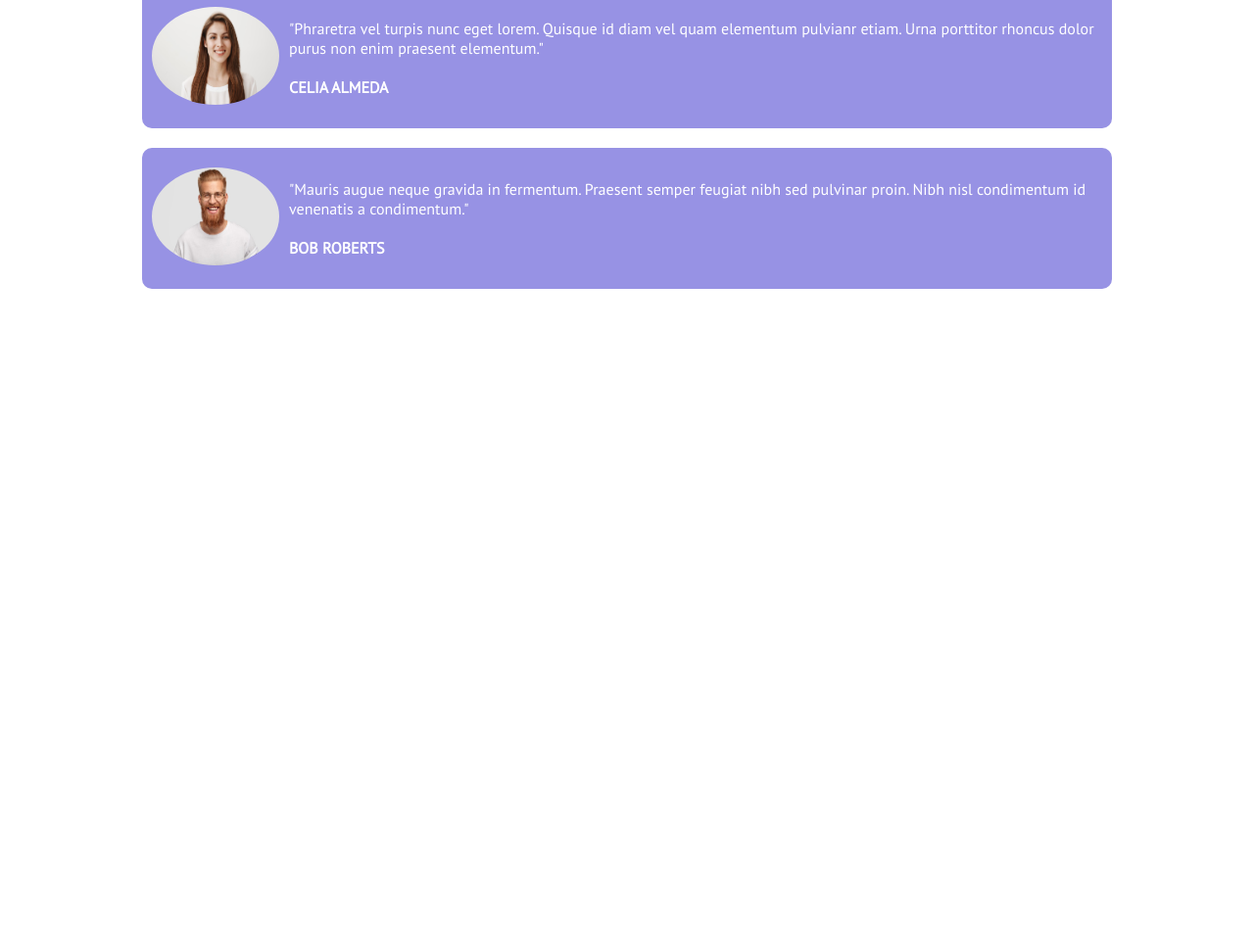
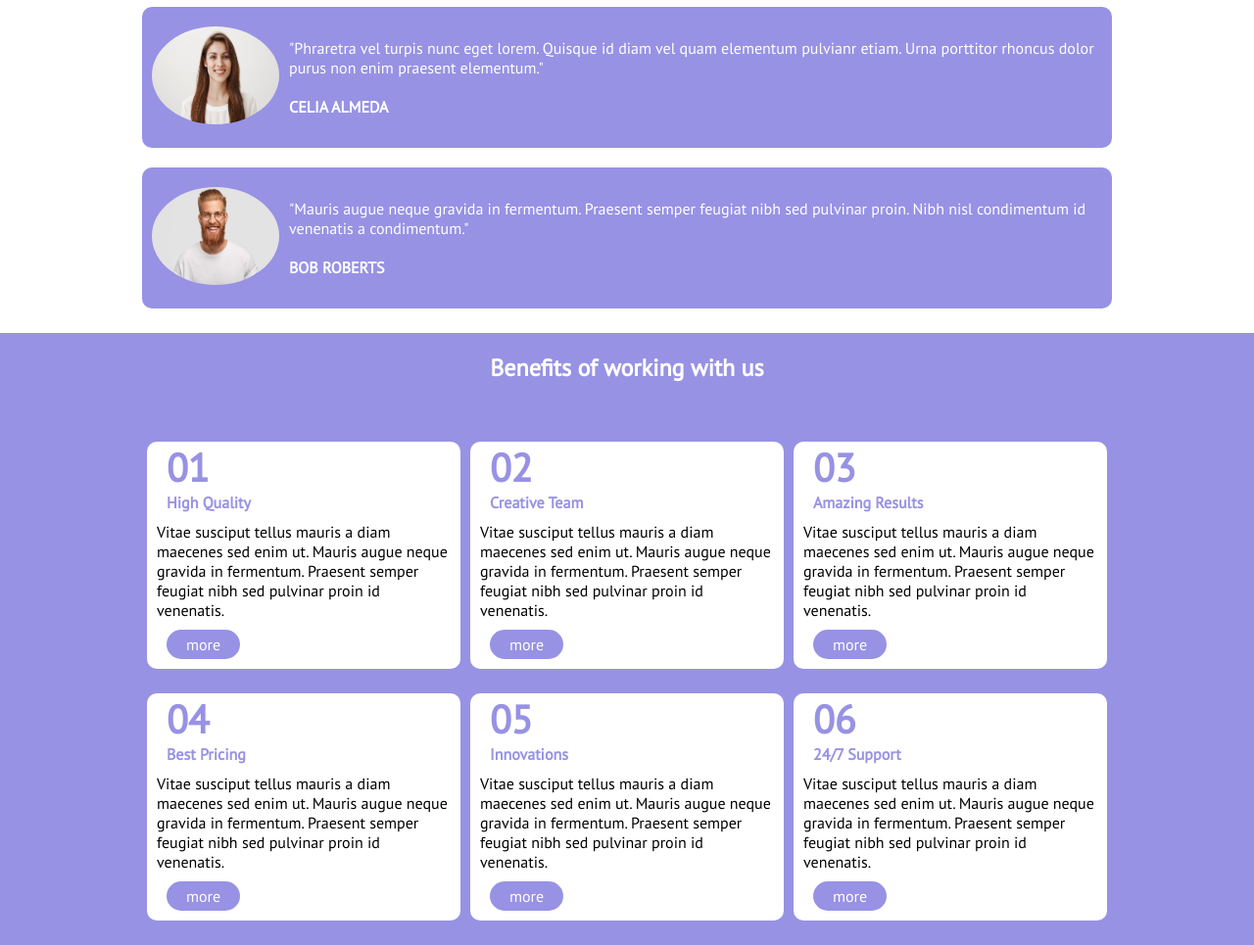
Before and after one commit to albertostizzoli/htmlcss-responsive-layout, a plain HTML site: page index.html in a window 1280 px wide. Shown: the part 1338-2303 px from the top of the page at 98% size. Before the commit the page ends 1638 px from the top, so only its background shows below. Drawn offline with Linux system fonts and the light colour scheme; a web font is replaced by a local one.

Commit message:
Added Fourth Section

```diff
--- a/css/style.css
+++ b/css/style.css
@@ -147,6 +147,10 @@ body{
     margin-top: 20px;
 }
 
+.mb-30{
+    margin-bottom: 30px;
+}
+
 /*Bottoni */
 .btn{
     padding: 6px 10px;
@@ -159,6 +163,17 @@ body{
 .btn-secondary{
     background-color: var(--color-secondary-color);
     color: var(--color-light-color);
+}
+
+.btn-3{
+    padding: 5px 20px;
+    display: inline-block;
+    text-decoration: none;
+    color: white;
+    border-radius: 15px;
+    background-color: var(--color-primary-color);
+    margin-bottom: 10px;
+    margin-left: 20px;
 }
 
 
@@ -196,3 +211,20 @@ header{
     width: 150px;
     height: 100px;
 }
+
+.box-wrapper{
+    display: flex;
+    flex-direction: column;
+    flex-flow: row wrap;
+    margin-top: 30px;
+}
+
+.box {
+    width: calc(100% / 3);
+    padding: 5px 5px 20px;
+    min-width: 300px;
+}
+
+.number{
+    font-size: 40px;
+}
--- a/index.html
+++ b/index.html
@@ -110,7 +110,7 @@
         </section>
 
         <section class="container">
-            <h6 class="text-center py-20">TESTIMONIALS</h6>
+            <h6 class="text-center py-20 mt-20">TESTIMONIALS</h6>
             <h2 class="text-primary text-center py-20">We are committed expert partners</h2>
             <p class="text-center py-20 container">We place huge value on strong relationships and have seen the benfit
                 they bring to our business. Customer
@@ -147,6 +147,80 @@
                 </div>
             </div>
         </section>
+
+        <section class="bg-primary">
+            <div class=" mt-20">
+                <h2 class="text-center py-20 mt-30 text-light">Benefits of working with us</h2>
+            </div>
+            <div class="container">
+                <div class=" box-wrapper">
+                    <div class="box">
+                        <div class="box-content bg-light small-border-rounded">
+                            <h3 class="text-primary number px-20">01</h3>
+                            <h4 class="text-primary px-20">High Quality</h4>
+                            <p class="py-10 px-10">Vitae susciput tellus mauris a diam maecenes sed enim ut. Mauris augue
+                                neque gravida in fermentum. Praesent semper feugiat nibh sed pulvinar proin id venenatis.
+                            </p>
+                            <a href="#" class="btn-3 px-20"> more</a>
+                        </div>
+                    </div>
+                    <div class="box">
+                        <div class="box-content bg-light small-border-rounded">
+                            <h3 class="text-primary number px-20">02</h3>
+                            <h4 class="text-primary px-20">Creative Team</h4>
+                            <p class="py-10 px-10">Vitae susciput tellus mauris a diam maecenes sed enim ut. Mauris augue
+                                neque gravida in fermentum. Praesent semper feugiat nibh sed pulvinar proin id venenatis.
+                            </p>
+                            <a href="#" class="btn-3 px-20"> more</a>
+                        </div>
+                    </div>
+                    <div class="box">
+                        <div class="box-content bg-light small-border-rounded">
+                            <h3 class="text-primary number px-20">03</h3>
+                            <h4 class="text-primary px-20">Amazing Results</h4>
+                            <p class="py-10 px-10">Vitae susciput tellus mauris a diam maecenes sed enim ut. Mauris augue
+                                neque gravida in fermentum. Praesent semper feugiat nibh sed pulvinar proin id venenatis.
+                            </p>
+                            <a href="#" class="btn-3 px-20"> more</a>
+                        </div>
+                    </div>
+                    <div class="box">
+                        <div class="box-content bg-light small-border-rounded">
+                            <h3 class="text-primary number px-20">04</h3>
+                            <h4 class="text-primary px-20">Best Pricing</h4>
+                            <p class="py-10 px-10">Vitae susciput tellus mauris a diam maecenes sed enim ut. Mauris augue
+                                neque gravida in fermentum. Praesent semper feugiat nibh sed pulvinar proin id venenatis.
+                            </p>
+                            <a href="#" class="btn-3"> more</a>
+                        </div>
+                    </div>
+                    <div class="box">
+                        <div class="box-content bg-light small-border-rounded">
+                            <h3 class="text-primary number px-20">05</h3>
+                            <h4 class="text-primary px-20">Innovations</h4>
+                            <p class="py-10 px-10">Vitae susciput tellus mauris a diam maecenes sed enim ut. Mauris augue
+                                neque gravida in fermentum. Praesent semper feugiat nibh sed pulvinar proin id venenatis.
+                            </p>
+                            <a href="#" class="btn-3"> more</a>
+                        </div>
+                    </div>
+                    <div class="box">
+                        <div class="box-content bg-light small-border-rounded">
+                            <h3 class="text-primary number px-20">06</h3>
+                            <h4 class="text-primary px-20">24/7 Support</h4>
+                            <p class="py-10 px-10">Vitae susciput tellus mauris a diam maecenes sed enim ut. Mauris augue
+                                neque gravida in fermentum. Praesent semper feugiat nibh sed pulvinar proin id venenatis.
+                            </p>
+                            <a href="#" class="btn-3"> more</a>
+                        </div>
+                    </div>
+                </div>
+            </div>
+        </section>
+
+        <section>
+
+        </section>
     </main>
 </body>
 
```
